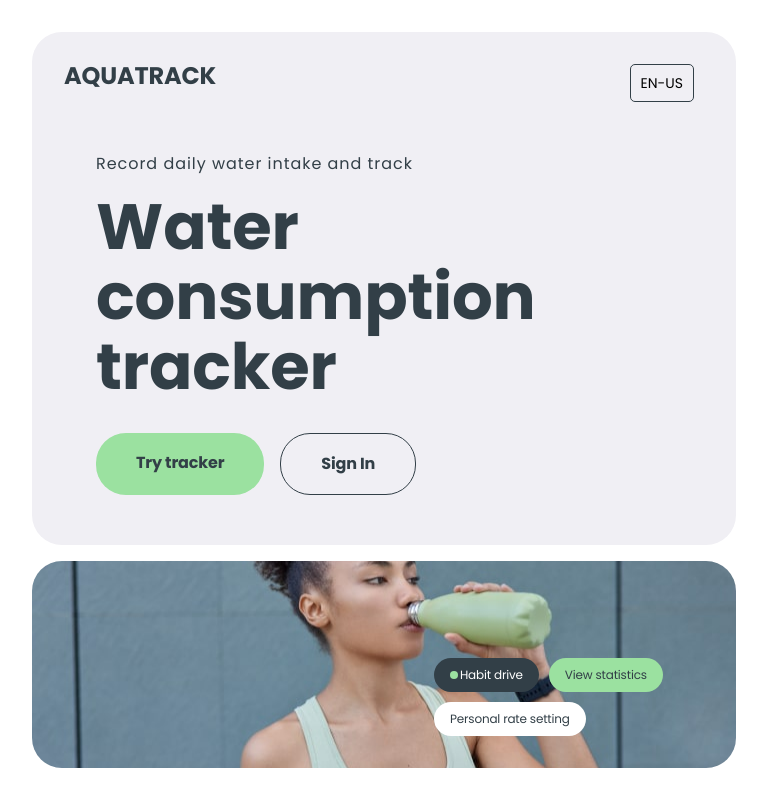
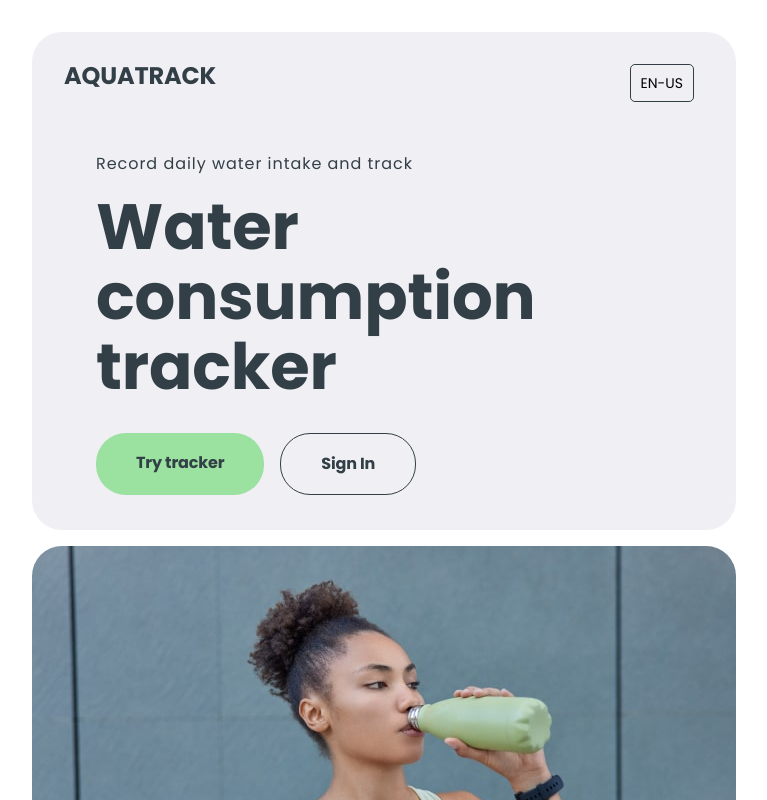
Before and after one commit to Vanlsh/project-AquaTrack-front, a React (Vite) app: page / in a window 1280 px wide. Shown: the top 800 px of the page, without its empty margins (256-1023 px from the left). Built offline with nearby package versions, Linux system fonts and the light colour scheme.

Commit message:
aline center HomePage and TrackerPage

```diff
--- a/src/components/AdvantagesSection/AdvantagesSection.module.css
+++ b/src/components/AdvantagesSection/AdvantagesSection.module.css
@@ -8,6 +8,7 @@
   background-position: center;
   background-repeat: no-repeat;
   /* aspect-ratio: 16 / 16; */
+  width: 343px;
   height: 353px;
 }
 
@@ -64,6 +65,7 @@
   .advantagesSection {
     padding: 32px;
     background-image: url("../../../public/img/bg/drinking_girl_bg_tab.jpg");
+    width: 704px;
     height: 446px;
   }
 
--- a/src/components/SharedLayout/SharedLayout.module.css
+++ b/src/components/SharedLayout/SharedLayout.module.css
@@ -1,12 +1,12 @@
 .container {
   display: flex;
-  /* align-items: center; */
-    justify-content: center;
-    height: 100vh;
+  align-items: center;
+  justify-content: center;
+  min-height: 100vh;
+  max-width: 375px;
   flex-direction: column;
   gap: 16px;
   margin: auto;
-  max-width: 375px;
   padding: 16px;
 }
 
@@ -22,16 +22,5 @@
     flex-direction: row;
     gap: 32px;
     max-width: 1440px;
-    align-items: center;
-    justify-content: initial;
   }
 }
-
-.HomePage {
-  /* display: flex;
-  align-items: center;
-  justify-content: center;
-  height: 100vh; */
-  /* margin: auto;
-    width: 50%; */
-}
--- a/src/components/WaterDetailedInfo/WaterDetailedInfo.module.css
+++ b/src/components/WaterDetailedInfo/WaterDetailedInfo.module.css
@@ -5,11 +5,15 @@
   padding: 40px 20px;
   background: var(--color-main-bg);
   border-radius: 30px;
+  width: 343px;
+  height: 770px;
 }
 
 @media screen and (min-width: 768px) {
   .waterDetailedInfo {
     padding: 32px;
+    width: 704px;
+    height: 738px;
   }
 }
 
--- a/src/components/WaterMainInfo/WaterMainInfo.module.css
+++ b/src/components/WaterMainInfo/WaterMainInfo.module.css
@@ -2,7 +2,7 @@
   display: flex;
   flex-direction: column;
   border-radius: 30px;
-  max-width: 343px;
+  width: 343px;
   height: 415px;
   background-color: #9be1a0;
   position: relative;
@@ -90,7 +90,7 @@
 
 @media screen and (min-width: 768px) {
   .waterContainer {
-    max-width: 704px;
+    width: 704px;
     height: 578px;
     background-image: url(./img/bottle_for_water_tab_1x.png);
     background-position: center;
@@ -153,7 +153,7 @@
 
 @media screen and (min-width: 1440px) {
   .waterContainer {
-    min-width: 672px;
+    width: 672px;
     height: 736px;
     background-image: url(./img/bottle_for_water_desk_1x.png);
     background-position: center;
--- a/src/components/WelcomeSection/WelcomeSection.module.css
+++ b/src/components/WelcomeSection/WelcomeSection.module.css
@@ -6,6 +6,8 @@
   background-color: var(--color-main-bg);
   /* flex: 1; */
   /* width: 100vh; */
+  width: 343px;
+  height: 411px;
 }
 .welcomeSectionContainer {
   margin: 61px 0 0;
@@ -57,6 +59,8 @@
 @media screen and (min-width: 768px) {
   .welcomeSection {
     padding: 32px 32px 50px;
+    width: 704px;
+    height: 498px;
   }
   .welcomeSectionContainer {
     margin: 50px 32px 0;
@@ -84,7 +88,7 @@
   .welcomeSection {
     padding: 32px 32px 188px;
     width: 672px;
-      height: 736px;
+    height: 736px;
   }
   .welcomeSectionContainer {
     margin: 132px 32px 0;
```
